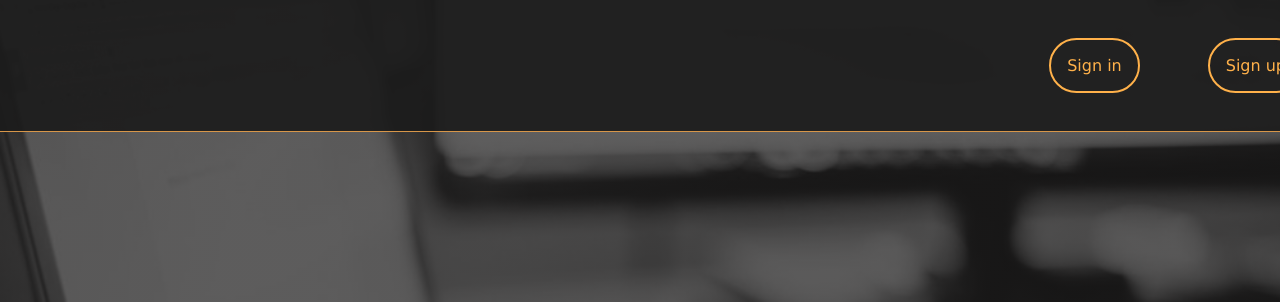
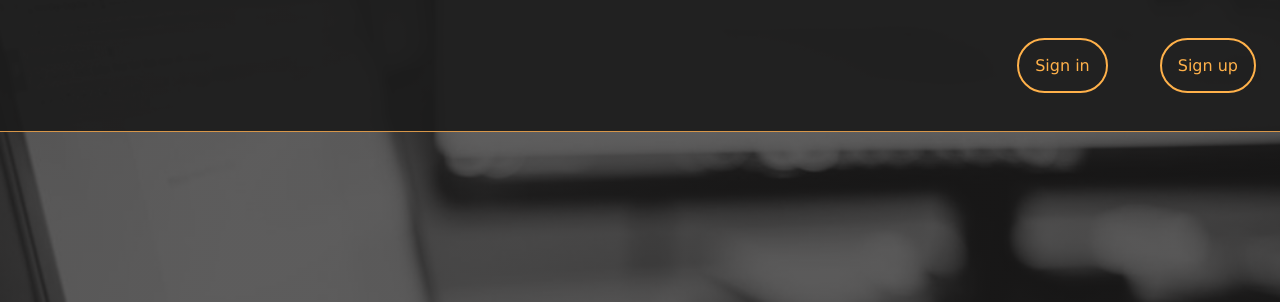
Before and after one commit to Kagorora/EpicMailAndela, a plain HTML site: page index.html in a window 1280 px wide. Shown: the top 302 px of the page. Drawn offline with Linux system fonts and the light colour scheme.

Commit message:
add space to the sign up  preventing it to over lap

```diff
--- a/style.css
+++ b/style.css
@@ -8,9 +8,10 @@ body{
     background-size: cover;
     background-position: center;
     font-family: Roboto, sans-serif;
-    color: white;
     height: 100vh;
     background-repeat: no-repeat;
+     overflow-x: hidden;
+     overflow-y: hidden;
 }
 
 .container{
@@ -25,15 +26,20 @@ body{
     width: 100%;
     text-align: right;
     border-bottom: 1px solid rgba(236, 163, 78, 0.9);
+
 }
 
 .bar > *{
     padding: 1em;
+
 }
 
 .bar ul li{
-    padding-left: 4em;
+    padding-left: 3em;
 }
+
+
+
 
 ul li{
     list-style: none;
@@ -54,6 +60,10 @@ ul li a{
     border: solid 2px;
     border-radius: 3em;
 
+}
+
+#signUpBtn{
+    margin-right: 3em;
 }
 
 #signInBtn:hover, #signUpBtn:hover{
```
